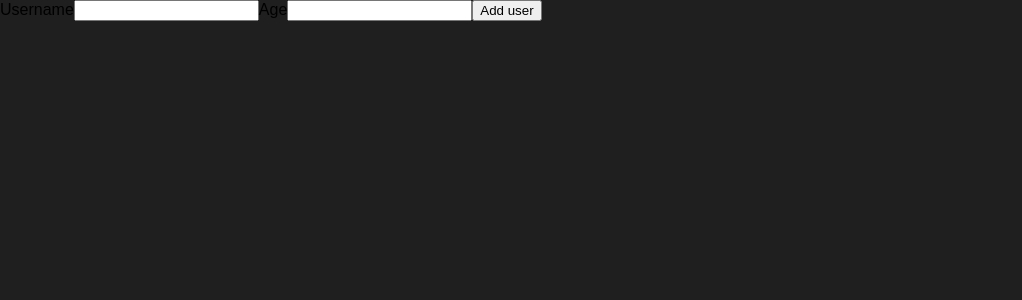
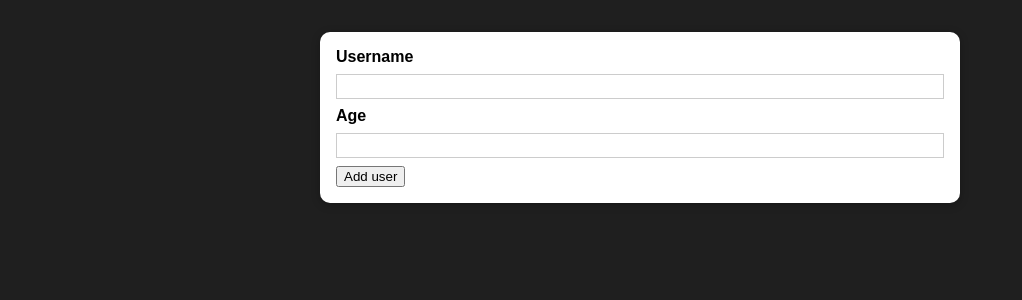
Before and after one commit to raniagh/usersReactApp, a React (Create React App) app: page / in a window 1280 px wide. Shown: the top 300 px of the page, without its empty margins (0-1022 px from the left). Built offline with nearby package versions, Linux system fonts and the light colour scheme.

Commit message:
card component

```diff
--- /dev/null
+++ b/src/components/UI/card.js
@@ -0,0 +1,10 @@
+import React from 'react'
+import classes from './card.module.css'
+
+const Card = props =>{
+    return (
+        <div className={`${classes.card} ${props.className}`}>{props.children}</div>
+    );
+}
+
+export default Card;
--- /dev/null
+++ b/src/components/UI/card.module.css
@@ -0,0 +1,5 @@
+.card{
+    background-color: white;
+    box-shadow: 0 2px 8px rgba(0,0,0,0.26);
+    border-radius: 10px;
+}
--- a/src/components/users/addUser.js
+++ b/src/components/users/addUser.js
@@ -1,4 +1,7 @@
 import React from "react";
+import Card from "../UI/card";
+import classes from './addUser.module.css'
+
 
 const AddUser = props => {
 
@@ -6,6 +9,7 @@
         event.preventDefault();
     }
     return(
+        <Card className={classes.input}>
         <form onSubmit={addUserHandler}>
             <label htmlFor="username">Username</label>
             <input type="text" id="username" />
@@ -13,6 +17,7 @@
             <input type="number" id="age" />
             <button type="submit">Add user</button>
         </form>
+        </Card>
     );
 }
 
--- /dev/null
+++ b/src/components/users/addUser.module.css
@@ -0,0 +1,26 @@
+.input {
+    margin: 2rem auto;
+    padding: 1rem;
+    width: 90%;
+    max-width: 40rem;
+  }
+
+  .input label {
+    display: block;
+    font-weight: bold;
+    margin-bottom: 0.5rem;
+  }
+
+  .input input {
+    font: inherit;
+    display: block;
+    width: 100%;
+    border: 1px solid #ccc;
+    padding: 0.15rem;
+    margin-bottom: 0.5rem;
+  }
+
+  .input input:focus {
+    outline: none;
+    border-color: #4f005f;
+  }
```
